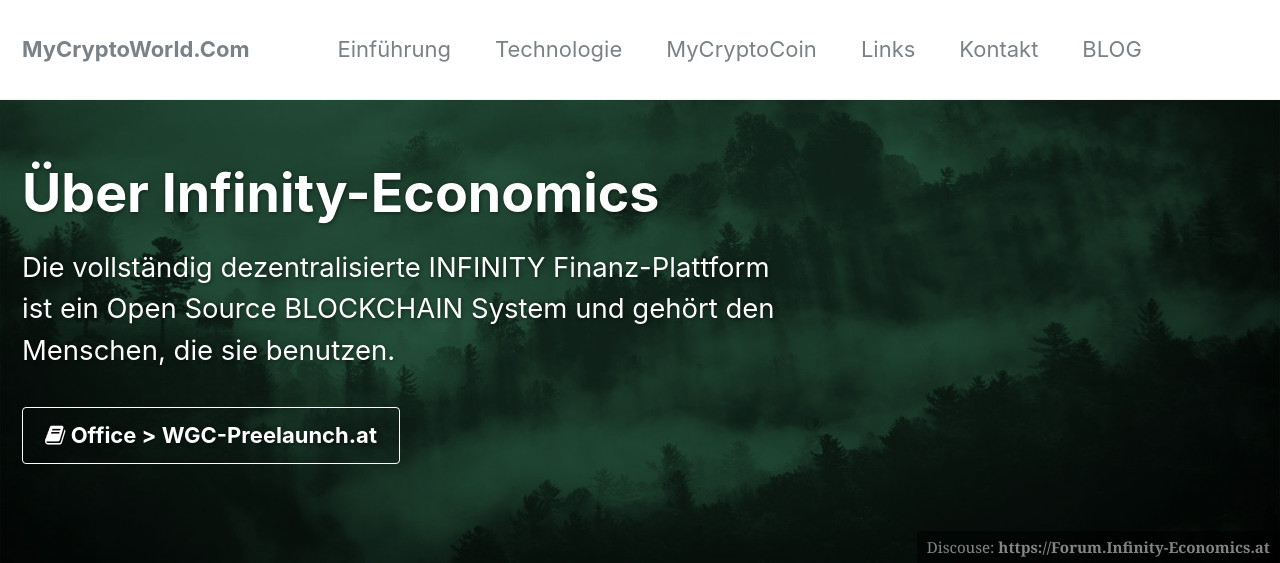
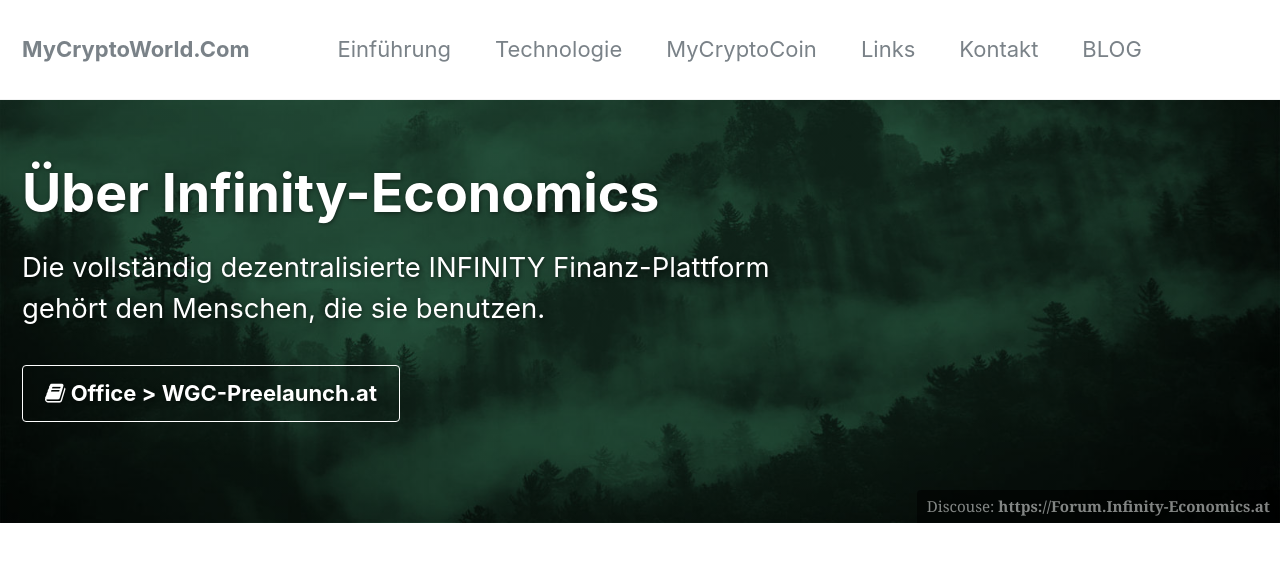
Before and after one commit to infinity-economics/WhitePaper, a Jekyll site: the page built from _docs/01-about.md, in a window 1280 px wide and 900 px high, cut to the strip 0-563 px from the top of the window. Built offline with Jekyll 4.4.1, drawn with Linux system fonts in a browser that asks for light colours.

Commit message:
Update 01-about.md

```diff
--- a/_docs/01-about.md
+++ b/_docs/01-about.md
@@ -1,7 +1,7 @@
 ---
 title: "Über Infinity-Economics"
 permalink: /docs/about/
-excerpt: "Die vollständig dezentralisierte INFINITY Finanz-Plattform ist ein Open Source BLOCKCHAIN System und gehört den Menschen, die sie benutzen."
+excerpt: "Die vollständig dezentralisierte INFINITY Finanz-Plattform gehört den Menschen, die sie benutzen."
 header:
   overlay_image: /assets/images/unsplash-image-1-gruen.jpg
   overlay_color: "#57be8b"   #overlay_color: "#5e616c"
```
